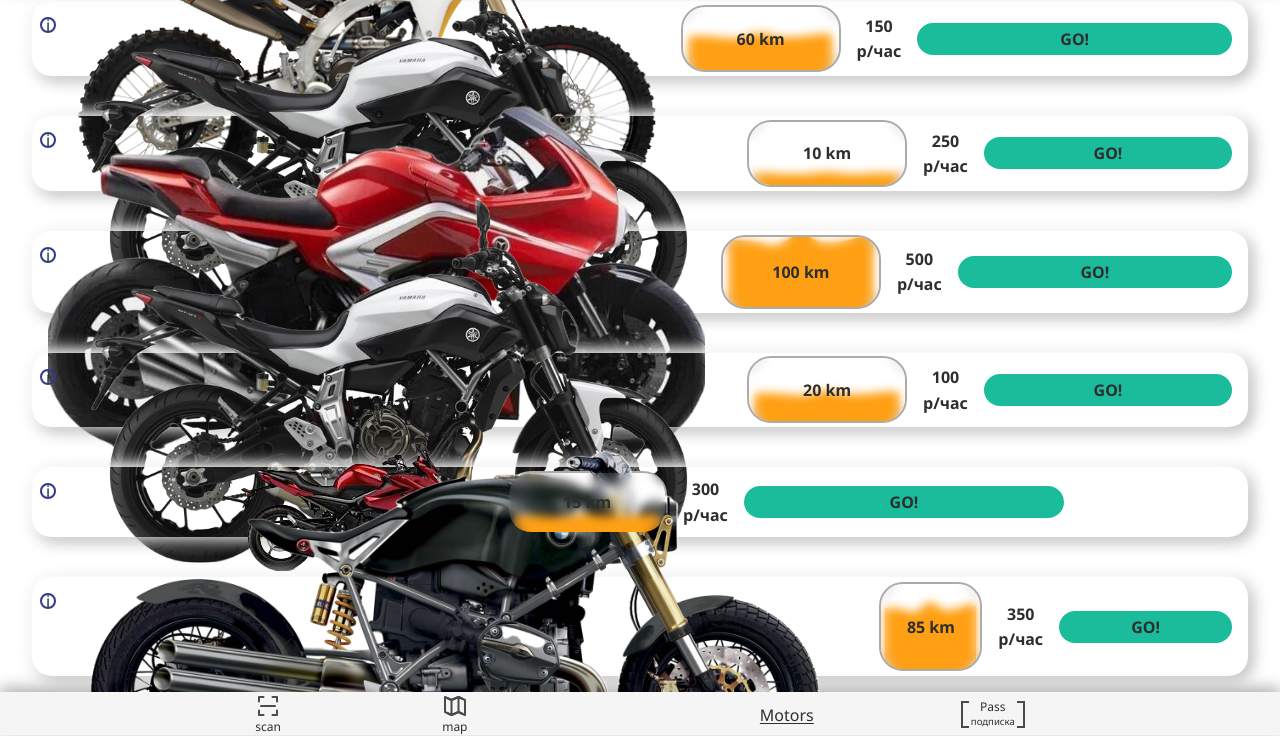
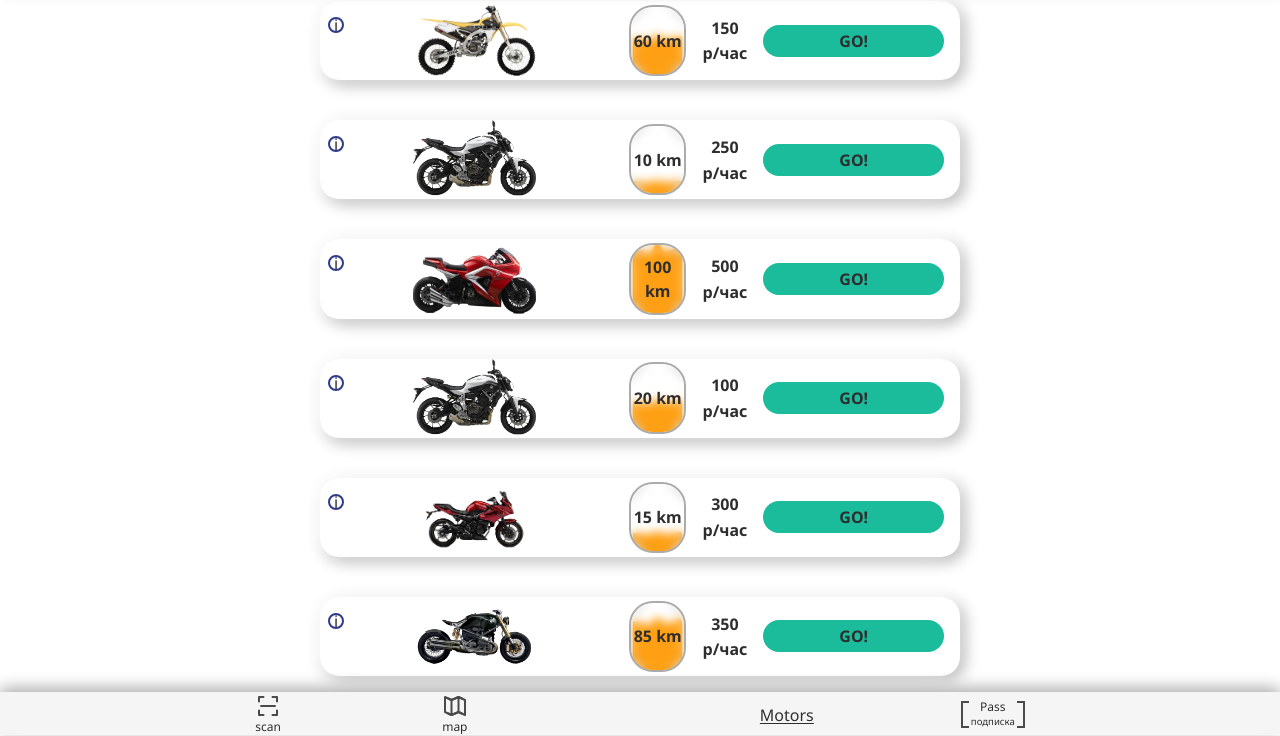
Before and after one commit to smakon/motors, a website: page app/index.html in a window 1280 px wide. Shown: the part 65-801 px from the top of the page. Drawn offline with nearby package versions, Linux system fonts and the light colour scheme; files that its build step writes are made by us from their sources.

Commit message:
[Update]:

```diff
--- a/app/index.html
+++ b/app/index.html
@@ -3,16 +3,16 @@
 	<head>
 		<meta charset="UTF-8" />
 		<meta name="viewport" content="width=device-width, initial-scale=1.0" />
-		<link rel="stylesheet" href="./styles/style.css" />
-		<link rel="stylesheet" href="./styles/header/header.css" />
-		<link rel="stylesheet" href="./styles/buttons/buttons.css" />
-		<link rel="stylesheet" href="./styles/footer/footer.css" />
-		<link rel="stylesheet" href="./styles/motoCard/moto_card.css" />
+		<link rel="stylesheet" href="app/styles/style.css" />
+		<link rel="stylesheet" href="app/styles/header/header.css" />
+		<link rel="stylesheet" href="app/styles/buttons/buttons.css" />
+		<link rel="stylesheet" href="app/styles/footer/footer.css" />
+		<link rel="stylesheet" href="app/styles/motoCard/moto_card.css" />
 		<link
 			rel="stylesheet"
-			href="./styles/progressBars/oilProgressBar/oil_progress_bar.css"
+			href="app/styles/progressBars/oilProgressBar/oil_progress_bar.css"
 		/>
-		<link href="./styles/output.css" rel="stylesheet" />
+		<link href="app/styles/output.css" rel="stylesheet" />
 		<title>Motors</title>
 	</head>
 	<body>
@@ -33,14 +33,14 @@
 		<!-- Main -->
 		<main class="main">
 			<div class="cards">
-				<div class="moto-card outdoor-shadow">
-					<div class="moto-card__photo-wrapper">
+				<div class="motorbike-card outdoor-shadow w-[95%] md:w-3/6 ">
+					<div class="motorbike-card__photo-wrapper">
 						<button
-							class="moto-card__info-button spec-button--info spec-button"
+							class="motorbike-card__info-button spec-button--info spec-button"
 						>
 							i
 						</button>
-						<img class="moto-card__photo" src="../shared/img/moto_1.png" />
+						<img class="motorbike-card__photo" src="../shared/img/moto_1.png" />
 					</div>
 
 					<div class="oil-progress-bar" style="--km: 60%">
@@ -52,23 +52,25 @@
 							class="oil-progress-bar__back-liquid"
 						/>
 					</div>
-					<div class="moto-card__cost-wrapper">
+					<div class="motorbike-card__cost-wrapper">
 						<p>150</p>
 						<p>р/час</p>
 					</div>
-					<button class="moto-card__button spec-button spec-button--accept">
+					<button
+						class="motorbike-card__button spec-button spec-button--accept"
+					>
 						GO!
 					</button>
 				</div>
 
-				<div class="moto-card outdoor-shadow">
-					<div class="moto-card__photo-wrapper">
+				<div class="motorbike-card outdoor-shadow w-[95%] md:w-3/6">
+					<div class="motorbike-card__photo-wrapper">
 						<button
-							class="moto-card__info-button spec-button--info spec-button"
+							class="motorbike-card__info-button spec-button--info spec-button"
 						>
 							i
 						</button>
-						<img class="moto-card__photo" src="../shared/img/moto_2.png" />
+						<img class="motorbike-card__photo" src="../shared/img/moto_2.png" />
 					</div>
 
 					<div class="oil-progress-bar" style="--km: 20%">
@@ -80,23 +82,25 @@
 							class="oil-progress-bar__back-liquid"
 						/>
 					</div>
-					<div class="moto-card__cost-wrapper">
+					<div class="motorbike-card__cost-wrapper">
 						<p>250</p>
 						<p>р/час</p>
 					</div>
-					<button class="moto-card__button spec-button spec-button--accept">
+					<button
+						class="motorbike-card__button spec-button spec-button--accept"
+					>
 						GO!
 					</button>
 				</div>
 
-				<div class="moto-card outdoor-shadow">
-					<div class="moto-card__photo-wrapper">
+				<div class="motorbike-card outdoor-shadow w-[95%] md:w-3/6">
+					<div class="motorbike-card__photo-wrapper">
 						<button
-							class="moto-card__info-button spec-button--info spec-button"
+							class="motorbike-card__info-button spec-button--info spec-button"
 						>
 							i
 						</button>
-						<img class="moto-card__photo" src="../shared/img/moto_5.png" />
+						<img class="motorbike-card__photo" src="../shared/img/moto_5.png" />
 					</div>
 
 					<div class="oil-progress-bar" style="--km: 105%">
@@ -108,23 +112,25 @@
 							class="oil-progress-bar__back-liquid"
 						/>
 					</div>
-					<div class="moto-card__cost-wrapper">
+					<div class="motorbike-card__cost-wrapper">
 						<p>500</p>
 						<p>р/час</p>
 					</div>
-					<button class="moto-card__button spec-button spec-button--accept">
+					<button
+						class="motorbike-card__button spec-button spec-button--accept"
+					>
 						GO!
 					</button>
 				</div>
 
-				<div class="moto-card outdoor-shadow">
-					<div class="moto-card__photo-wrapper">
+				<div class="motorbike-card outdoor-shadow w-[95%] md:w-3/6">
+					<div class="motorbike-card__photo-wrapper">
 						<button
-							class="moto-card__info-button spec-button--info spec-button"
+							class="motorbike-card__info-button spec-button--info spec-button"
 						>
 							i
 						</button>
-						<img class="moto-card__photo" src="../shared/img/moto_2.png" />
+						<img class="motorbike-card__photo" src="../shared/img/moto_2.png" />
 					</div>
 
 					<div class="oil-progress-bar">
@@ -136,23 +142,25 @@
 							class="oil-progress-bar__back-liquid"
 						/>
 					</div>
-					<div class="moto-card__cost-wrapper">
+					<div class="motorbike-card__cost-wrapper">
 						<p>100</p>
 						<p>р/час</p>
 					</div>
-					<button class="moto-card__button spec-button spec-button--accept">
+					<button
+						class="motorbike-card__button spec-button spec-button--accept"
+					>
 						GO!
 					</button>
 				</div>
 
-				<div class="moto-card outdoor-shadow">
-					<div class="moto-card__photo-wrapper">
+				<div class="motorbike-card outdoor-shadow w-[95%] md:w-3/6">
+					<div class="motorbike-card__photo-wrapper">
 						<button
-							class="moto-card__info-button spec-button--info spec-button"
+							class="motorbike-card__info-button spec-button--info spec-button"
 						>
 							i
 						</button>
-						<img class="moto-card__photo" src="../shared/img/moto_4.png" />
+						<img class="motorbike-card__photo" src="../shared/img/moto_4.png" />
 					</div>
 
 					<div class="oil-progress-bar" style="--km: 30%">
@@ -164,23 +172,25 @@
 							class="oil-progress-bar__back-liquid"
 						/>
 					</div>
-					<div class="moto-card__cost-wrapper">
+					<div class="motorbike-card__cost-wrapper">
 						<p>300</p>
 						<p>р/час</p>
 					</div>
-					<button class="moto-card__button spec-button spec-button--accept">
+					<button
+						class="motorbike-card__button spec-button spec-button--accept"
+					>
 						GO!
 					</button>
 				</div>
 
-				<div class="moto-card outdoor-shadow">
-					<div class="moto-card__photo-wrapper">
+				<div class="motorbike-card outdoor-shadow w-[95%] md:w-3/6">
+					<div class="motorbike-card__photo-wrapper">
 						<button
-							class="moto-card__info-button spec-button--info spec-button"
+							class="motorbike-card__info-button spec-button--info spec-button"
 						>
 							i
 						</button>
-						<img class="moto-card__photo" src="../shared/img/moto_3.png" />
+						<img class="motorbike-card__photo" src="../shared/img/moto_3.png" />
 					</div>
 
 					<div class="oil-progress-bar" style="--km: 80%">
@@ -192,11 +202,13 @@
 							class="oil-progress-bar__back-liquid"
 						/>
 					</div>
-					<div class="moto-card__cost-wrapper">
+					<div class="motorbike-card__cost-wrapper">
 						<p>350</p>
 						<p>р/час</p>
 					</div>
-					<button class="moto-card__button spec-button spec-button--accept">
+					<button
+						class="motorbike-card__button spec-button spec-button--accept"
+					>
 						GO!
 					</button>
 				</div>
--- a/app/styles/motoCard/moto_card.scss
+++ b/app/styles/motoCard/moto_card.scss
@@ -1,10 +1,9 @@
 @use "../main.scss" as *;
 
-.moto-card {
+.motorbike-card {
    @include display-flex(row, center, center, 1rem, nowrap);
 
-   width: 95%;
-   height: auto;
+   height: 50%;
 
    min-width: 17.5rem;
    min-height: 4.38rem;
@@ -16,9 +15,9 @@
    padding-inline: 1rem;
 
    &__photo-wrapper {
-      min-width: 23%;
-      min-height: 100%;
-
+      object-fit: contain;
+      width: 100%;
+      height: 100%;
       @include display-flex(row, center, center, 0rem, nowrap);
    }
 
@@ -34,8 +33,9 @@
    }
 
    &__photo {
-      min-width: 60%;
-      min-height: 60%;
+      object-fit: contain;
+      width: 100%;
+      height: 100%;
    }
 
    &__cost-wrapper {
@@ -48,3 +48,11 @@
       }
    }
 }
+
+@media (min-width: 312px) and (max-width: 480px) {
+   .motorbike-card {
+      &__photo-wrapper {
+         width: 500%;
+      }
+   }
+}
```
Also changed, not shown: app/styles/motoCard/moto_card.css, app/styles/output.css.
